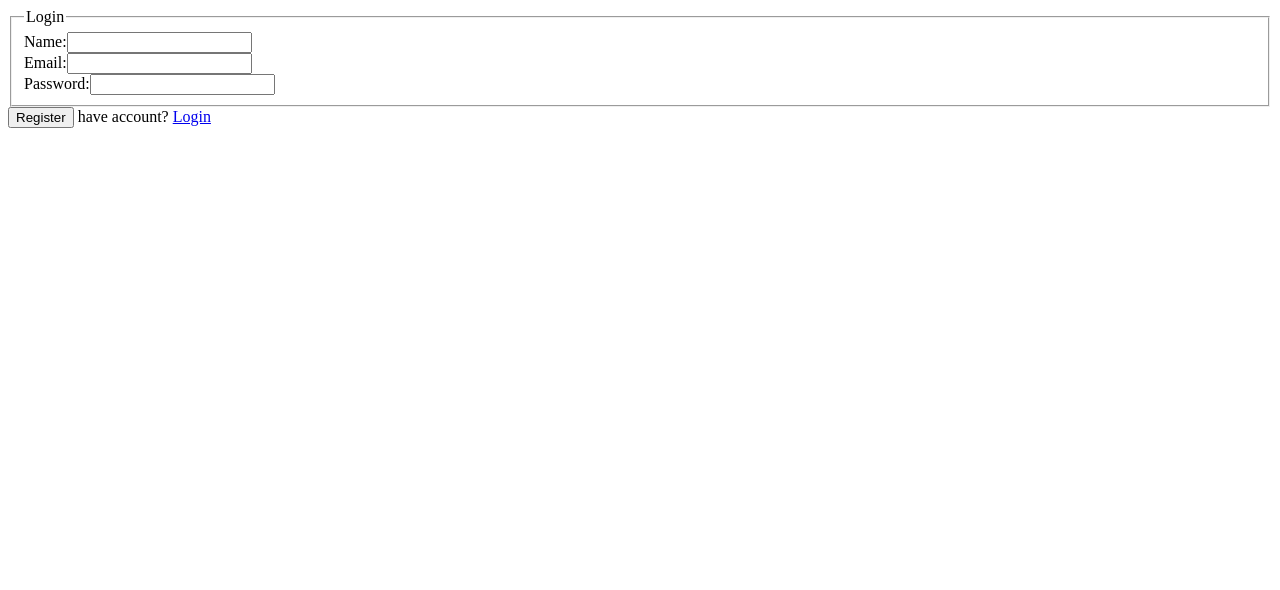
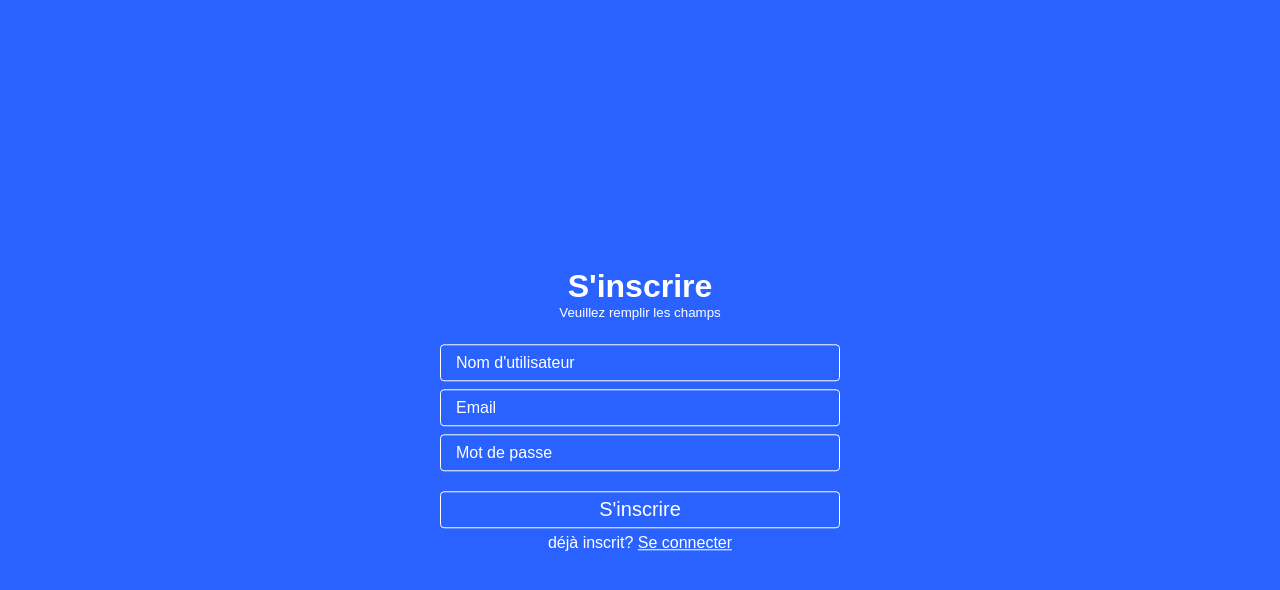
Before and after one commit to AhaetullaHL/todo-list-angular, an Angular app: page /register in a window 1280 px wide. Shown: the top 590 px of the page. Built offline with nearby package versions, Linux system fonts and the light colour scheme.

Commit message:
auth stilized + nav

```diff
--- a/src/app/app.component.html
+++ b/src/app/app.component.html
@@ -1,2 +1 @@
-
 <router-outlet></router-outlet>
--- a/src/app/app.module.ts
+++ b/src/app/app.module.ts
@@ -25,7 +25,7 @@ import {ReactiveFormsModule} from '@angular/forms';
     NavComponent,
     GroupComponent,
     CardComponent,
-    CategoryComponent
+    CategoryComponent,
   ],
   imports: [
     BrowserModule,
--- a/src/app/components/auth/login/login.component.html
+++ b/src/app/components/auth/login/login.component.html
@@ -1,18 +1,18 @@
 <form [formGroup]="form">
-  <fieldset>
-    <legend>Login</legend>
-    <div class="">
-      <label>Email:</label>
-      <input name="email" formControlName="email">
-    </div>
-    <div class="">
-      <label>Password:</label>
-      <input name="password" formControlName="password"
-             type="password">
-    </div>
-  </fieldset>
-  <div class="">
-    <button class="" (click)="login()">Login</button>
-    no account? <a [routerLink]="['/register']">Register</a>
+  <h1>Se connecter</h1>
+  <small *ngIf="error=='invalidCredentials'">Email ou mot de passe incorrect(s)</small>
+  <small *ngIf="error=='notFilled'">Veuillez remplir les champs</small>
+  <div class="md-input">
+    <input id="email" name="email" formControlName="email" [(ngModel)]="email" [class.active]="email">
+    <label for="email">Email</label>
+  </div>
+  <div class="md-input">
+    <input id="password" name="password" formControlName="password" type="password"  [(ngModel)]="password" [class.active]="password">
+    <label for="password">Mot de passe</label>
+  </div>
+
+  <div class="auth-controls">
+    <button class="" (click)="login()">Se connecter</button>
+    <div class="question">pas de compte? <a [routerLink]="['/register']">S'inscrire</a></div>
   </div>
 </form>
--- a/src/app/components/auth/login/login.component.scss
+++ b/src/app/components/auth/login/login.component.scss
@@ -0,0 +1,79 @@
+form {
+  position: absolute;
+  top:50%;
+  left:50%;
+  transform: translate(-50%, -50%);
+  color: white;
+  & h1 {
+    text-align: center;
+    width: 100%;
+    margin-bottom: 0;
+  }
+  & small{
+    display: block;
+    text-align: center;
+    width: 100%;
+    margin-bottom: 24px;
+  }
+  & .md-input{
+    width: 400px;
+    position: relative;
+    margin: 8px 0;
+    & input{
+      background-color: transparent;
+      border: 1px solid white;
+      padding: 6px 16px;
+      font-size: 20px;
+      border-radius: 4px;
+      outline: none;
+      width: calc(100% - 34px);
+      color: white;
+      transition: .3s;
+      & ~ label{
+        position: absolute;
+        top:50%;
+        left: 16px;
+        transform: translateY(-50%);
+        transition: .3s;
+        cursor: text;
+      }
+      &.active, &:focus{
+        & ~ label{
+          top:0;
+          font-size: 12px;
+          background-color: #2962FF;
+          padding: 0 4px;
+        }
+      }
+      &:focus{
+         box-shadow: inset 0 0 0 1px white;
+      }
+    }
+  }
+  & .auth-controls{
+    & button{
+      background-color: transparent;
+      border: 1px solid white;
+      padding: 6px 16px;
+      font-size: 20px;
+      border-radius: 4px;
+      outline: none;
+      width: 100%;
+      color: white;
+      cursor: pointer;
+      transition: .3s;
+      margin-top: 12px;
+      &:hover{
+        box-shadow: inset 0 0 0 1px white;
+      }
+    }
+    & div.question{
+      margin-top: 6px;
+      text-align: center;
+      width: 100%;
+      & a{
+        color: white;
+      }
+    }
+  }
+}
--- a/src/app/components/auth/login/login.component.ts
+++ b/src/app/components/auth/login/login.component.ts
@@ -11,15 +11,23 @@ import {Router} from '@angular/router';
 export class LoginComponent {
 
   form: FormGroup;
+  email: string;
+  password: string;
+  error: string;
 
   constructor(private fb: FormBuilder,
               private authService: AuthService,
               private router: Router) {
-
+    authService.verify(success => {
+      if (success){
+        this.router.navigateByUrl('/');
+      }
+    });
     this.form = this.fb.group({
       email: ['', Validators.required],
       password: ['', Validators.required]
     });
+    this.error = 'notFilled';
   }
 
   login(): void {
@@ -29,8 +37,12 @@ export class LoginComponent {
       this.authService.login(val.email, val.password, (success) => {
         if (success){
           this.router.navigateByUrl('/');
+        } else {
+          this.error = 'invalidCredentials';
         }
       });
+    } else {
+      this.error = 'notFilled';
     }
   }
 
--- a/src/app/components/auth/register/register.component.html
+++ b/src/app/components/auth/register/register.component.html
@@ -1,22 +1,22 @@
 <form [formGroup]="form">
-  <fieldset>
-    <legend>Login</legend>
-    <div class="form-field">
-      <label>Name:</label>
-      <input name="name" formControlName="name">
-    </div>
-    <div class="form-field">
-      <label>Email:</label>
-      <input name="email" formControlName="email">
-    </div>
-    <div class="form-field">
-      <label>Password:</label>
-      <input name="password" formControlName="password"
-             type="password">
-    </div>
-  </fieldset>
-  <div class="form-buttons">
-    <button class="button button-primary" (click)="register()">Register</button>
-    have account? <a [routerLink]="['/login']">Login</a>
+  <h1>S'inscrire</h1>
+  <small *ngIf="error=='error'">Impossible de créer le compte, l'Email est peut-etre déja utilisé.</small>
+  <small *ngIf="error=='notFilled'">Veuillez remplir les champs</small>
+  <div class="md-input">
+    <input id="name" name="name" formControlName="name" [(ngModel)]="name" [class.active]="name">
+    <label for="name">Nom d'utilisateur</label>
+  </div>
+  <div class="md-input">
+    <input id="email" name="email" formControlName="email" [(ngModel)]="email" [class.active]="email">
+    <label for="email">Email</label>
+  </div>
+  <div class="md-input">
+    <input id="password" name="password" formControlName="password" type="password"  [(ngModel)]="password" [class.active]="password">
+    <label for="password">Mot de passe</label>
+  </div>
+
+  <div class="auth-controls">
+    <button class="" (click)="register()">S'inscrire</button>
+    <div class="question">déjà inscrit? <a [routerLink]="['/login']">Se connecter</a></div>
   </div>
 </form>
--- a/src/app/components/auth/register/register.component.scss
+++ b/src/app/components/auth/register/register.component.scss
@@ -0,0 +1,79 @@
+form {
+  position: absolute;
+  top:50%;
+  left:50%;
+  transform: translate(-50%, -50%);
+  color: white;
+  & h1 {
+    text-align: center;
+    width: 100%;
+    margin-bottom: 0;
+  }
+  & small{
+    display: block;
+    text-align: center;
+    width: 100%;
+    margin-bottom: 24px;
+  }
+  & .md-input{
+    width: 400px;
+    position: relative;
+    margin: 8px 0;
+    & input{
+      background-color: transparent;
+      border: 1px solid white;
+      padding: 6px 16px;
+      font-size: 20px;
+      border-radius: 4px;
+      outline: none;
+      width: calc(100% - 34px);
+      color: white;
+      transition: .3s;
+      & ~ label{
+        position: absolute;
+        top:50%;
+        left: 16px;
+        transform: translateY(-50%);
+        transition: .3s;
+        cursor: text;
+      }
+      &.active, &:focus{
+        & ~ label{
+          top:0;
+          font-size: 12px;
+          background-color: #2962FF;
+          padding: 0 4px;
+        }
+      }
+      &:focus{
+        box-shadow: inset 0 0 0 1px white;
+      }
+    }
+  }
+  & .auth-controls{
+    & button{
+      background-color: transparent;
+      border: 1px solid white;
+      padding: 6px 16px;
+      font-size: 20px;
+      border-radius: 4px;
+      outline: none;
+      width: 100%;
+      color: white;
+      cursor: pointer;
+      transition: .3s;
+      margin-top: 12px;
+      &:hover{
+        box-shadow: inset 0 0 0 1px white;
+      }
+    }
+    & div.question{
+      margin-top: 6px;
+      text-align: center;
+      width: 100%;
+      & a{
+        color: white;
+      }
+    }
+  }
+}
--- a/src/app/components/auth/register/register.component.ts
+++ b/src/app/components/auth/register/register.component.ts
@@ -12,16 +12,25 @@ import {Router} from '@angular/router';
 export class RegisterComponent {
 
   form: FormGroup;
+  name: string;
+  email: string;
+  password: string;
+  error: string;
 
   constructor(private fb: FormBuilder,
               private authService: AuthService,
               private router: Router) {
-
+    authService.verify(success => {
+      if (success){
+        this.router.navigateByUrl('/');
+      }
+    });
     this.form = this.fb.group({
       name: ['', Validators.required],
       email: ['', Validators.required],
       password: ['', Validators.required]
     });
+    this.error = 'notFilled';
   }
 
   register(): void {
@@ -31,8 +40,12 @@ export class RegisterComponent {
       this.authService.register(val.name, val.email, val.password, (success) => {
         if (success){
           this.router.navigateByUrl('/');
+        } else {
+          this.error = 'error';
         }
       });
+    } else {
+      this.error = 'notFilled';
     }
   }
 }
--- a/src/app/components/templates/nav/nav.component.html
+++ b/src/app/components/templates/nav/nav.component.html
@@ -1,4 +1,10 @@
 <nav>
-  <text class="brand">Todo-List</text>
-  <a class="link" (click)="logout()">logout</a>
+  <div class="right">
+    <text class="brand">Todo-List</text>
+    <a class="link" [routerLink]="['/']">home</a>
+  </div>
+  <div class="left">
+    <a class="link" (click)="logout()">logout</a>
+  </div>
 </nav>
+<div class="separator"></div>
--- a/src/app/components/templates/nav/nav.component.scss
+++ b/src/app/components/templates/nav/nav.component.scss
@@ -0,0 +1,26 @@
+nav {
+  position: fixed;
+  top: 0;
+  left: 0;
+  right: 0;
+  height: 35px;
+  background-color: white;
+  display: flex;
+  justify-content: space-between;
+  align-items: center;
+  color: #2962FF;
+  padding: 0 24px;
+  & .brand {
+    margin: 0 12px 0 32px;
+    font-size: 20px;
+  }
+  & .link{
+    color: #2962FF;
+    margin: 0 12px;
+    text-decoration: underline;
+    cursor: pointer;
+  }
+}
+.separator{
+  height: 35px;
+}
--- a/src/index.html
+++ b/src/index.html
@@ -6,6 +6,14 @@
   <base href="/">
   <meta name="viewport" content="width=device-width, initial-scale=1">
   <link rel="icon" type="image/x-icon" href="favicon.ico">
+  <style>
+    body{
+      margin: 0;
+      padding: 0;
+      background-color: #2962FF;
+      font-family: Bahnschrift,sans-serif;
+    }
+  </style>
 </head>
 <body>
   <app-root></app-root>
```
